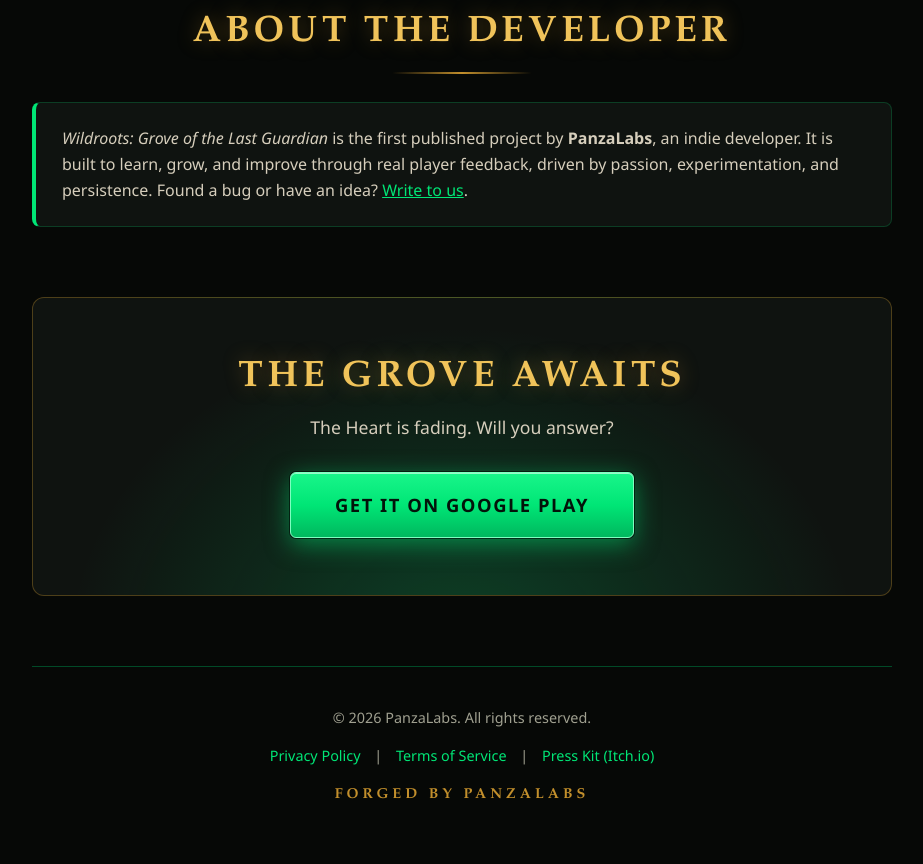
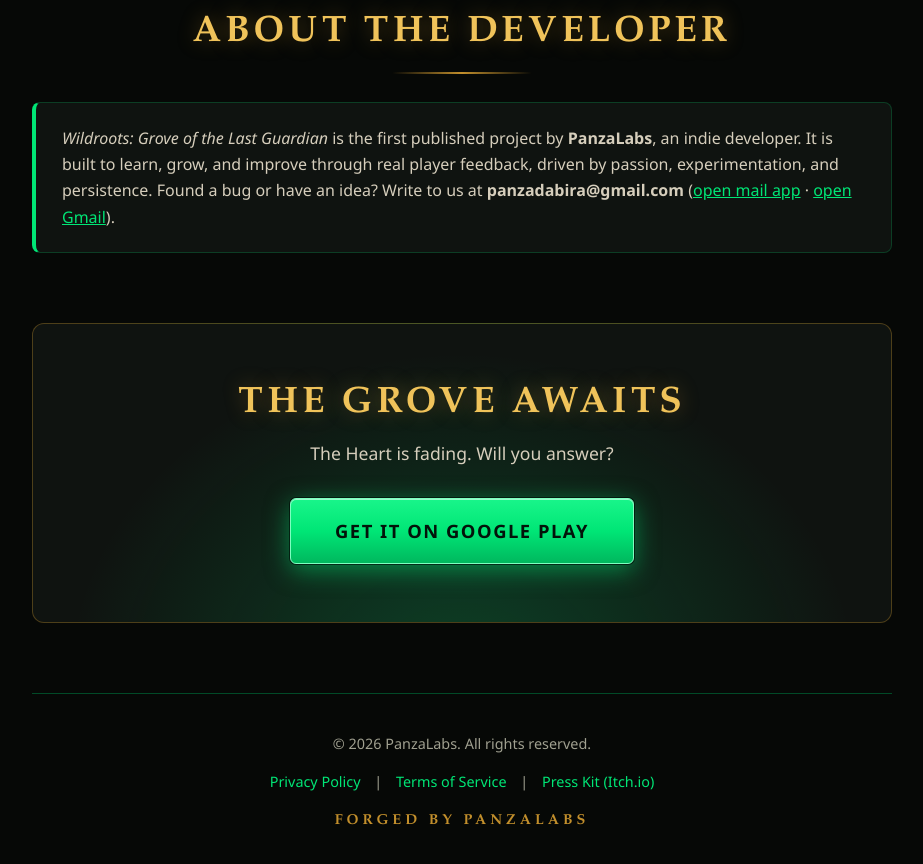
Before and after one commit to Panzadabira/Wildroots_website, a plain HTML site: page index.html in a window 1280 px wide. Shown: the part 5138-6002 px from the top of the page, without its empty margins (178-1101 px from the left). Drawn offline with Linux system fonts and the light colour scheme.

Commit message:
Home: indirizzo email in chiaro e link a Gmail oltre al mailto

```diff
--- a/index.html
+++ b/index.html
@@ -496,7 +496,7 @@
             <h2>About the Developer</h2>
             <div class="section-rule"></div>
             <div class="panel">
-                <p><em>Wildroots: Grove of the Last Guardian</em> is the first published project by <strong>PanzaLabs</strong>, an indie developer. It is built to learn, grow, and improve through real player feedback, driven by passion, experimentation, and persistence. Found a bug or have an idea? <a href="mailto:panzadabira@gmail.com" style="color: var(--neon-green);">Write to us</a>.</p>
+                <p><em>Wildroots: Grove of the Last Guardian</em> is the first published project by <strong>PanzaLabs</strong>, an indie developer. It is built to learn, grow, and improve through real player feedback, driven by passion, experimentation, and persistence. Found a bug or have an idea? Write to us at <strong>panzadabira@gmail.com</strong> (<a href="mailto:panzadabira@gmail.com" style="color: var(--neon-green);">open mail app</a> &middot; <a href="https://mail.google.com/mail/?view=cm&amp;fs=1&amp;to=panzadabira@gmail.com&amp;su=Wildroots" target="_blank" rel="noopener" style="color: var(--neon-green);">open Gmail</a>).</p>
             </div>
         </section>
 
```
